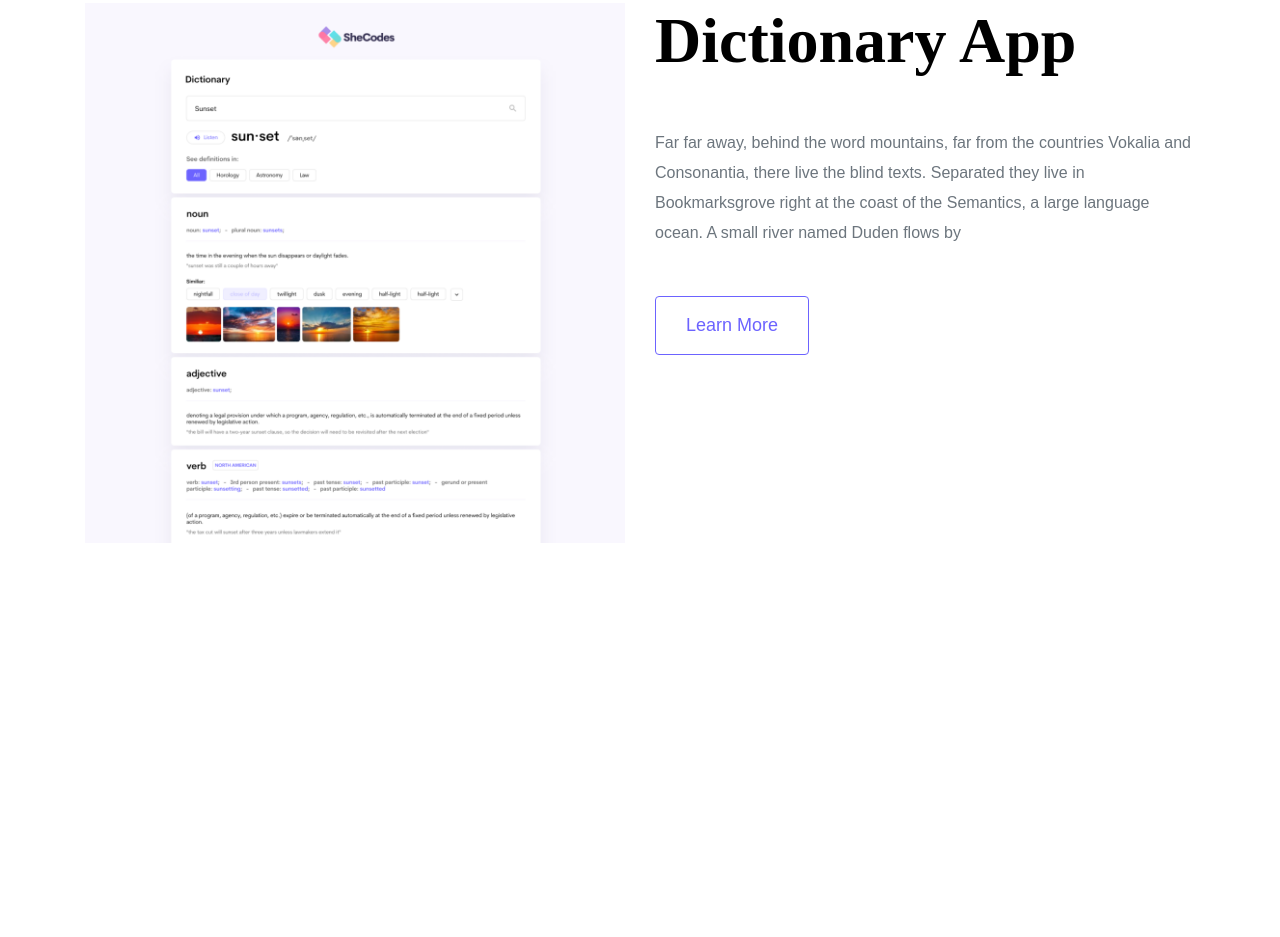
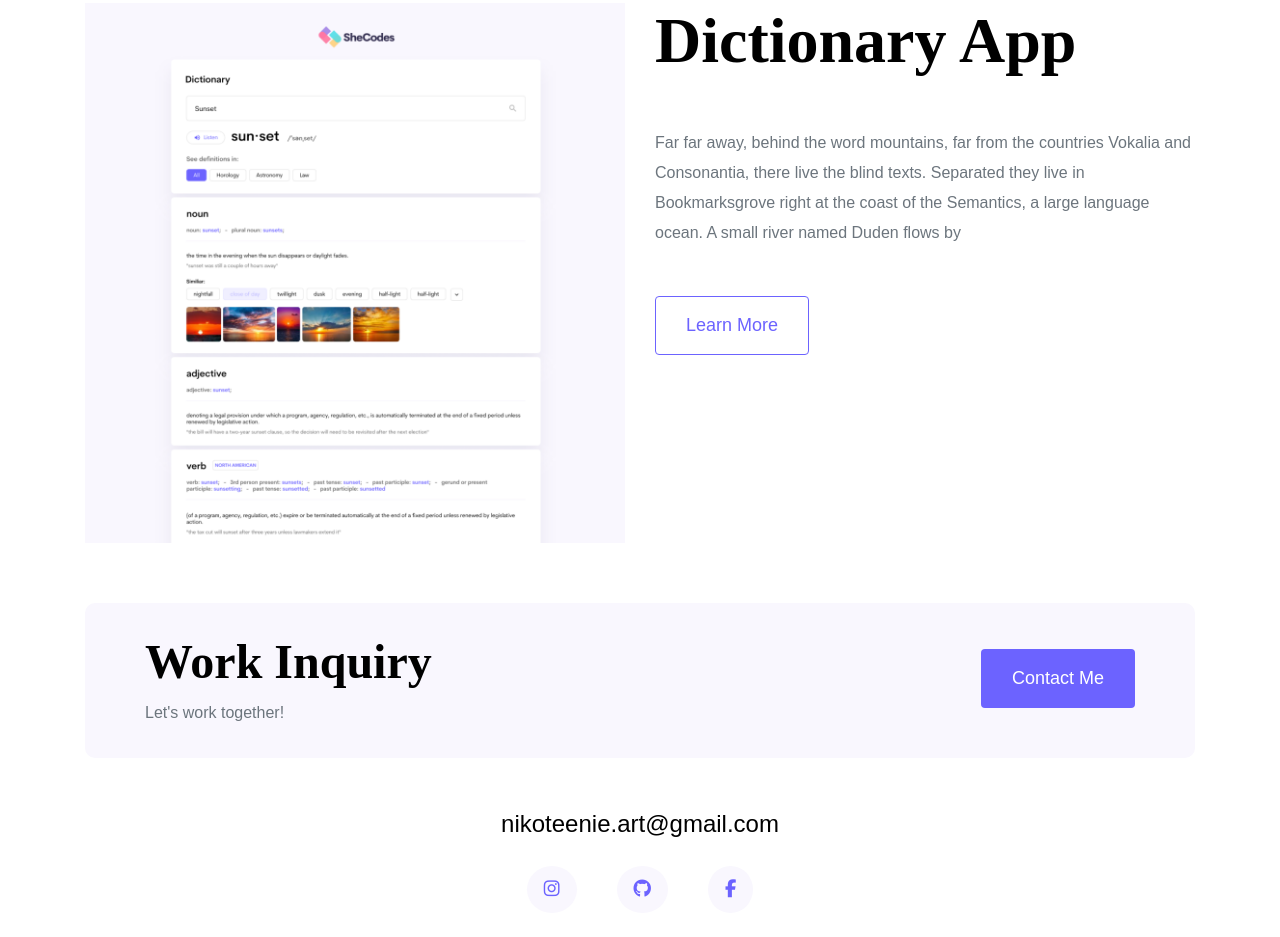
Before and after one commit to Nikoteenie/Hello-New, a plain HTML site: page index.html in a window 1280 px wide. Shown: the part 2029-2966 px from the top of the page. Before the commit the page ends 2620 px from the top, so only its background shows below. Drawn offline with nearby package versions, Linux system fonts and the light colour scheme.

Commit message:
Added Footer

```diff
--- a/index.html
+++ b/index.html
@@ -99,6 +99,31 @@
           </div>
         </div>
       </div>
+      <footer>
+<div class="contact-box d-felx justify-content-between mb-5
+d-none d-md-flex">
+  <div>
+
+  <h4>Work Inquiry</h4>
+  <p class="text-muted">Let's work together!</p>
+  </div>
+  <div>
+  <a class="btn btn-branding mt-3" href="">Contact Me</a>
+</div>
+</div>
+
+
+        <div class="d-flex justify-content-center mb-4">
+          <a href="mailtto:nikoteenie.art@gmail.com" class="email-link">
+            nikoteenie.art@gmail.com</a
+          >
+        </div>
+        <div class="social-links d-flex justify-content-center mb-5">
+          <a href=""><i class="fa-brands fa-instagram"></i></a>
+          <a href=""> <i class="fa-brands fa-github"></i></a>
+          <a href=""> <i class="fa-brands fa-facebook-f"></i></a>
+        </div>
+      </footer>
     </div>
   </body>
 </html>
--- a/style.css
+++ b/style.css
@@ -27,6 +27,10 @@ h1 {
 
 h2 {
   font-size: 64px;
+}
+
+h4 {
+  font-size: 48px;
 }
 
 p {
@@ -138,6 +142,48 @@ li.active a{
 
 }
 
+footer {
+  margin: 60px 0;
+}
+
+
+
+footer .contact-box{
+  background: var(--secondary-color);
+  padding: 30px 60px;
+  border-radius: 10px;
+
+}
+
+footer .contact-box p {
+  margin:0;
+}
+
+footer .email-link {
+  text-decoration: none;
+  color: black;
+  font-size: 24px;
+  text-align: center;
+}
+
+footer .email-link:hover {
+  color:var(--branding-color);
+}
+
+footer .social-links a{
+margin: 0 20px;
+color: var(--branding-color);
+background-color: var(--secondary-color);
+padding: 10px 17px;
+font-size: 18px;
+border-radius: 50%;
+transition: all 100ms ease-in-out;
+}
+
+footer .social-links a:hover {
+  color: white;
+  background-color: var(--branding-color);
+}
 
 
 @media (max-width: 900px) {
@@ -148,6 +194,10 @@ li.active a{
 
   h2 {
     font-size: 44px;
+  }
+
+  h4 {
+    font-size: 26px;
   }
 
   .hero {
@@ -163,4 +213,11 @@ li.active a{
     padding: 0;
     text-align: center;
   }
+
+
+footer .contact-box{
+  padding: 30px;
+
+
 }
+}
```
